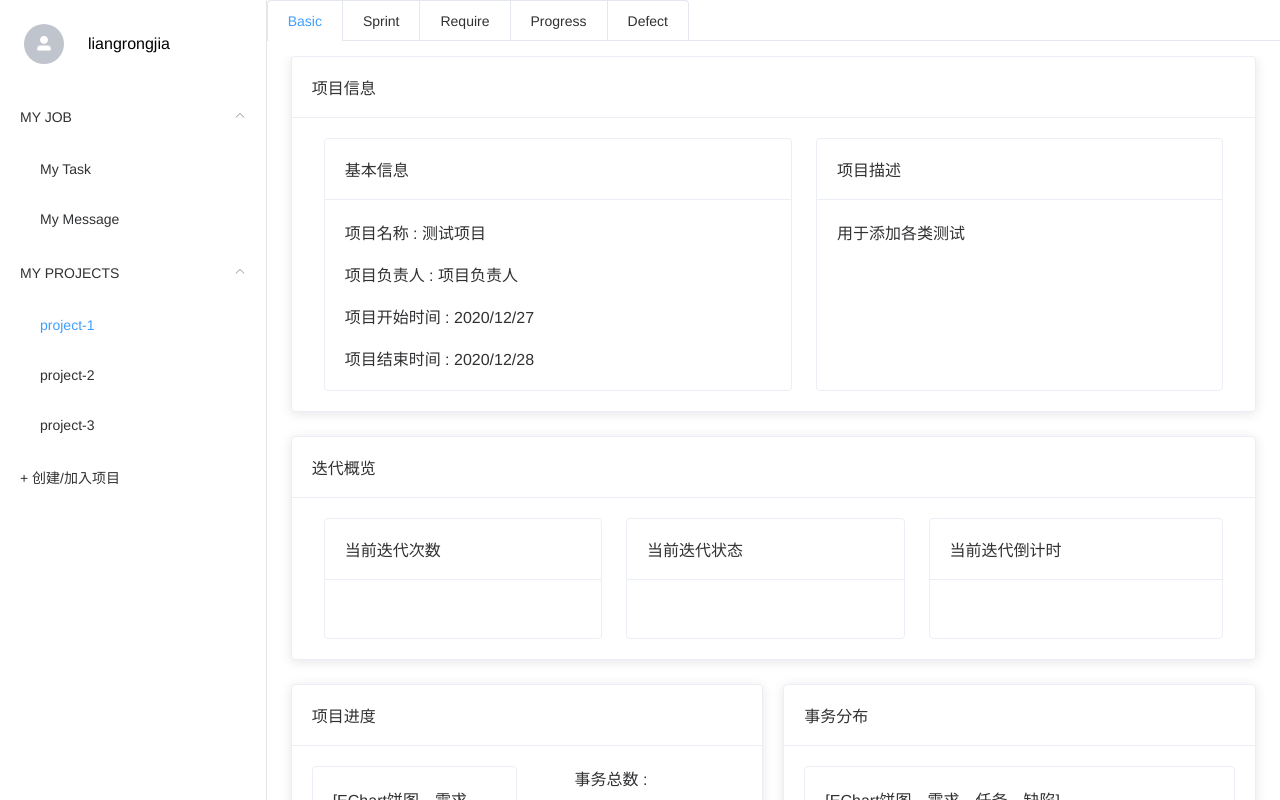
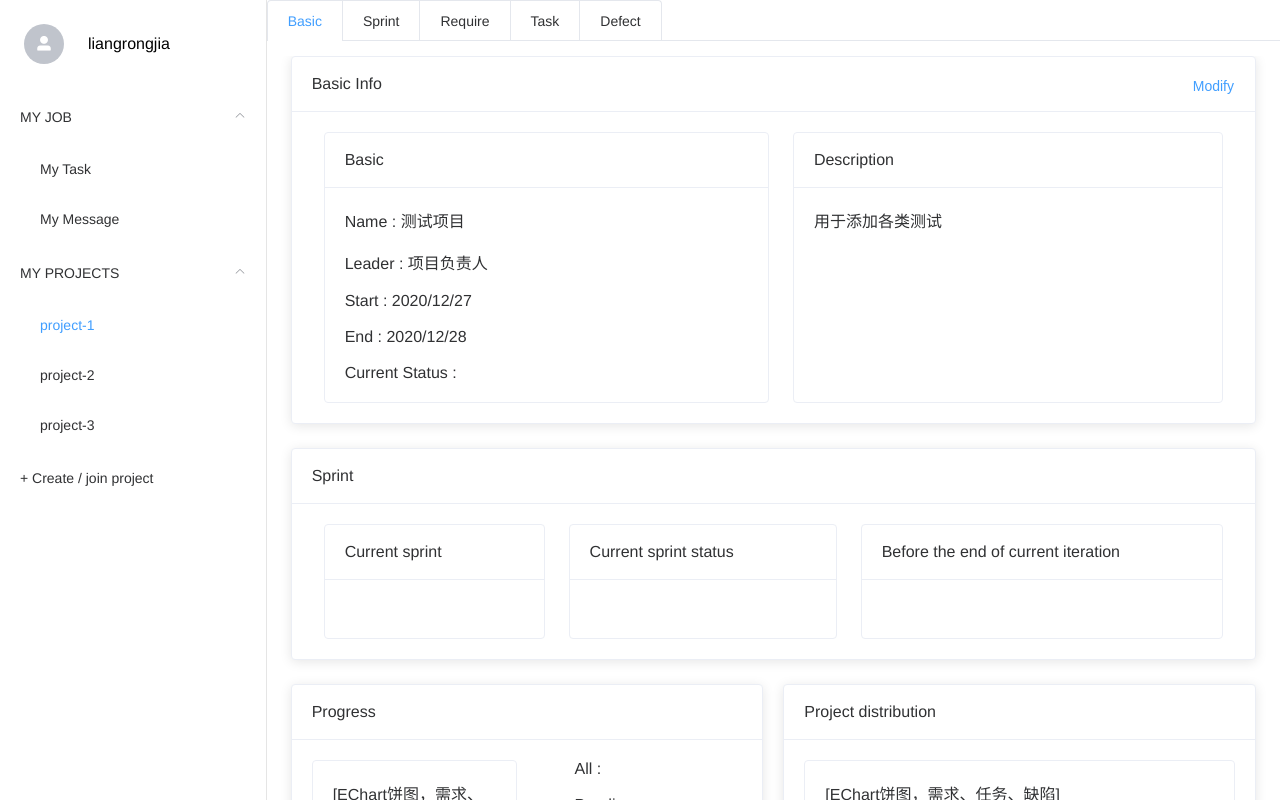
Before and after one commit to LiangRongjia/treetop, a Vue app: page /liangrongjia/project-1 in a window 1280 px wide. Built offline with nearby package versions, Linux system fonts and the light colour scheme.

Commit message:
英语 + 修改项目信息

```diff
--- a/src/components/Home/HomeMenu.vue
+++ b/src/components/Home/HomeMenu.vue
@@ -35,7 +35,7 @@
 						:index="'newProject'"
 						@click="toNewProject('newProject')"
 						:key="'newProject'">
-					  + 创建/加入项目
+					  + Create / join project
 					</el-menu-item>
       </el-menu>
     </aside>
--- a/src/components/Home/NewProject/AddProjcet.vue
+++ b/src/components/Home/NewProject/AddProjcet.vue
@@ -1,11 +1,11 @@
 <template>
 	<div>
 		<el-form :inline="true" :model="formInline" class="demo-form-inline">
-			<el-form-item label="项目ID">
-				<el-input v-model="formInline.projectid" placeholder="请输入项目ID"></el-input>
+			<el-form-item label="Project ID">
+				<el-input v-model="formInline.projectid" placeholder="Please enter Project ID"></el-input>
 			</el-form-item>
 			<el-form-item>
-				<el-button type="primary" @click="onSubmit">申请加入</el-button>
+				<el-button type="primary" @click="onSubmit">Apply to join</el-button>
 			</el-form-item>
 		</el-form>
 	</div>
--- a/src/components/Home/NewProject/CreateProject.vue
+++ b/src/components/Home/NewProject/CreateProject.vue
@@ -1,10 +1,14 @@
 <template>
 	<div>
-		<el-form :model="ruleForm" :rules="rules" ref="ruleForm" label-width="120px" class="demo-ruleForm">
-			<el-form-item label="项目名称" prop="name">
+		<el-form :model="ruleForm" :rules="rules" ref="ruleForm" label-width="100px" class="demo-ruleForm">
+			<el-form-item label="Name" prop="name">
 				<el-input v-model="ruleForm.name"></el-input>
 			</el-form-item>
-			<el-form-item label="项目开始时间" prop="date1">
+			<el-form-item label="Period" prop="datavalue">
+				<el-date-picker v-model="ruleForm.datavalue" type="daterange" value-format="yyyy-MM-dd" range-separator="To" start-placeholder="Start" end-placeholder="End">
+				</el-date-picker>
+			</el-form-item>
+			<!-- <el-form-item label="项目开始时间" prop="date1">
 				<el-col :span="11">
 					<el-date-picker type="date" placeholder="选择日期" v-model="ruleForm.date1" style="width: 100%;"></el-date-picker>
 				</el-col>
@@ -13,13 +17,13 @@
 				<el-col :span="11">
 					<el-date-picker type="date" placeholder="选择日期" v-model="ruleForm.date2" style="width: 100%;"></el-date-picker>
 				</el-col>
-			</el-form-item>
-			<el-form-item label="项目描述" prop="desc">
-				<el-input type="textarea" v-model="ruleForm.desc" placeholder="100字以内"></el-input>
+			</el-form-item> -->
+			<el-form-item label="Description" prop="desc">
+				<el-input type="textarea" v-model="ruleForm.desc" placeholder="No longer than 100 characters"></el-input>
 			</el-form-item>
 			<el-form-item>
-				<el-button type="primary" @click="submitForm('ruleForm')">立即创建</el-button>
-				<el-button @click="resetForm('ruleForm')">重置</el-button>
+				<el-button type="primary" @click="submitForm('ruleForm')">Create project</el-button>
+				<el-button @click="resetForm('ruleForm')">Reset</el-button>
 			</el-form-item>
 		</el-form>
 	</div>
@@ -32,34 +36,41 @@
 			return {
 				ruleForm: {
 					name: '',
+					datavalue: '',
 					date1: '',
 					date2: '',
-					desc: ''
+					desc: '',
 				},
 				rules: {
 					name: [{
 							required: true,
-							message: '请输入项目名称',
+							message: 'Please enter a valid project name, which may only contain alphanumeric characters or single hyphens, and cannot begin or end with a hyphen.',
 							trigger: 'blur'
 						},
 						{
 							max: 20,
-							message: '长度在20个字符以内',
+							message: 'No longer than 20 characters',
 							trigger: 'blur'
 						}
 					],
-					date1: [{
-						type: 'date',
-						required: true,
-						message: '请选择项目开始时间',
-						trigger: 'change'
-					}],
-					date2: [{
+					datevalue: [{
 						type: 'date',
 						required: true,
 						message: '请选择项目结束时间',
 						trigger: 'change'
 					}],
+// 					date1: [{
+// 						type: 'date',
+// 						required: true,
+// 						message: '请选择项目开始时间',
+// 						trigger: 'change'
+// 					}],
+// 					date2: [{
+// 						type: 'date',
+// 						required: true,
+// 						message: '请选择项目结束时间',
+// 						trigger: 'change'
+// 					}],
 					desc: [{
 						required: false,
 						message: '请填写项目描述',
@@ -73,7 +84,8 @@
 			submitForm(formName) {
 				this.$refs[formName].validate((valid) => {
 					if (valid) {
-						alert('submit!');
+						alert('Create successfully!');
+						console.log(this.ruleForm.datavalue[0]);
 					} else {
 						console.log('error submit!!');
 						return false;
--- a/src/components/Home/NewProject/NewProject.vue
+++ b/src/components/Home/NewProject/NewProject.vue
@@ -1,10 +1,10 @@
 <template>
 	<div>
 		<el-tabs v-model="tab" type="card">
-			<el-tab-pane label="创建项目" name="create">
+			<el-tab-pane label="Create Project" name="create">
 				<create />
 			</el-tab-pane>
-			<el-tab-pane label="加入项目" name="add">
+			<el-tab-pane label=" Join Project" name="add">
 				<add />
 			</el-tab-pane>
 		</el-tabs>
--- a/src/components/Home/Project/Basic/BasicInfo.vue
+++ b/src/components/Home/Project/Basic/BasicInfo.vue
@@ -1,32 +1,89 @@
 <template>
+	<div>
 		<el-card>
-		<div slot="header">项目信息</div>
+			<div slot="header">
+				Basic Info
+				<el-button :v-if="isHost" @click="dialogVisible = true" style="float: right; padding: 3px 0" type="text">Modify</el-button>
+			</div>
 			<div class="card-content">
 				<el-card shadow="never">
-				<div slot="header">基本信息</div>
-				<p>项目名称 : {{name}}</p><br />
-				<p>项目负责人 : {{host_name}}</p><br />
-				<p>项目开始时间 : {{start}}</p><br />
-				<p>项目结束时间 : {{end}}</p>
+					<div slot="header">Basic</div>
+					<p>Name : {{name}}</p><br />
+					<p>Leader : {{host_name}}</p><br />
+					<p>Start : {{start}}</p><br />
+					<p>End : {{end}}</p><br />
+					<p>Current Status : {{state}}</p>
 				</el-card>
 				<el-card shadow="never">
-				<div slot="header">项目描述</div>
+					<div slot="header">Description</div>
 					<p>{{description}}</p>
 				</el-card>
 			</div>
 		</el-card>
+		<el-dialog title="Modify basic info" :visible.sync="dialogVisible" width="50%" :modal-append-to-body="false">
+			<el-form :model="form">
+				<el-form-item label="Name" :label-width="formLabelWidth">
+					<el-input v-model="form.name" autocomplete="off" style="width: 65%;"></el-input>
+				</el-form-item>
+				<el-form-item label="Start" :label-width="formLabelWidth">
+					<el-date-picker type="date" placeholder="Choose start date" v-model="form.date1" value-format="yyyy-MM-dd" style="width: 65%;"></el-date-picker>
+				</el-form-item>
+				<el-form-item label="End" :label-width="formLabelWidth">
+					<el-date-picker type="date" placeholder="Choose end date" v-model="form.date2" value-format="yyyy-MM-dd" style="width: 65%;"></el-date-picker>
+				</el-form-item>
+				<el-form-item label="Status" :label-width="formLabelWidth">
+					<el-select v-model="form.status" placeholder="Choose status">
+						<el-option label="Preparing" value="PR"></el-option>
+						<el-option label="In progress" value="ST"></el-option>
+						<el-option label="Completed" value="ED"></el-option>
+						<el-option label="Shilved" value="PS"></el-option>
+					</el-select>
+				</el-form-item>
+				<el-form-item label="Description" :label-width="formLabelWidth">
+					<el-input type="textarea" v-model="form.desc" placeholder="No longer than 100 characters" style="width: 65%;"></el-input>
+				</el-form-item>
+			</el-form>
+			<span slot="footer" class="dialog-footer">
+				<el-button @click="dialogVisible = false">Cancle</el-button>
+				<el-button type="primary" @click="dialogVisible = false">Save</el-button>
+			</span>
+		</el-dialog>
+	</div>
 </template>
 
 <script>
 	export default {
-		name: 'SprintInfo',
+		name: 'BasicInfo',
 		props: [
 			'name',
 			'host_name',
 			'start',
 			'end',
 			'description'
-		]
+		],
+		data() {
+			return {
+				isHost: true,
+				dialogVisible: false,
+				form: {
+					name: '',
+					status: '',
+					date1: '',
+					date2: '',
+					desc: ''
+				},
+				formLabelWidth: '120px',
+			}
+		},
+		methods: {
+			handleClose(done) {
+				this.$confirm('Confirm?')
+					.then(_ => {
+						done();
+					})
+					.catch(_ => {});
+			}
+		}
 	}
 </script>
 
--- a/src/components/Home/Project/Basic/BasicRTD.vue
+++ b/src/components/Home/Project/Basic/BasicRTD.vue
@@ -3,7 +3,7 @@
 		<el-row :gutter="20">
 			<el-col :span="12">
 				<el-card>
-					<div slot="header">项目进度</div>
+					<div slot="header">Progress</div>
 					<el-row :gutter="20">
 						<el-col :span="12">
 							<el-card class="chart" shadow="never">
@@ -11,18 +11,18 @@
 							</el-card>
 						</el-col>
 						<el-col :span="8" :offset="2">
-							<p>事务总数 : {{name}}</p><br />
-							<p>未开始 : {{name}}</p><br />
-							<p>进行中 : {{start}}</p><br />
-							<p>已完成 : {{start}}</p><br />
-							<p>延期 : {{end}}</p>
+							<p>All : {{name}}</p><br />
+							<p>Pending : {{name}}</p><br />
+							<p>In progress : {{start}}</p><br />
+							<p>Completed : {{start}}</p><br />
+							<p>Delay : {{end}}</p>
 						</el-col>
 					</el-row>
 				</el-card>
 			</el-col>
 			<el-col :span="12">
 				<el-card>
-					<div slot="header">事务分布</div>
+					<div slot="header">Project distribution</div>
 					<el-card class="chart" shadow="never">
 						<div>[EChart饼图，需求、任务、缺陷]</div>
 					</el-card>
--- a/src/components/Home/Project/Basic/BasicSprint.vue
+++ b/src/components/Home/Project/Basic/BasicSprint.vue
@@ -1,18 +1,18 @@
 <template>
 	<div>
 		<el-card>
-			<div slot="header">迭代概览</div>
+			<div slot="header">Sprint</div>
 			<div class="card-content">
 				<el-card shadow="never">
-					<div slot="header">当前迭代次数</div>
+					<div slot="header">Current sprint</div>
 					<p>{{num}}</p><br />
 				</el-card>
 				<el-card shadow="never">
-					<div slot="header">当前迭代状态</div>
+					<div slot="header">Current sprint status</div>
 					<p>{{state}}</p>
 				</el-card>
 				<el-card shadow="never">
-					<div slot="header">当前迭代倒计时</div>
+					<div slot="header">Before the end of current iteration</div>
 					<p>{{time}}</p>
 				</el-card>
 			</div>
--- a/src/components/Home/Project/Project.vue
+++ b/src/components/Home/Project/Project.vue
@@ -10,7 +10,7 @@
       <el-tab-pane label="Require" name="require">
         <project-require :projectID="projectID"/>
       </el-tab-pane>
-      <el-tab-pane label="Progress" name="progress">
+      <el-tab-pane label="Task" name="progress">
         <project-progress :projectID="projectID"/>
       </el-tab-pane>
       <el-tab-pane label="Defect" name="defect">
```
Lines whose indentation alone changed are shown as unchanged.
